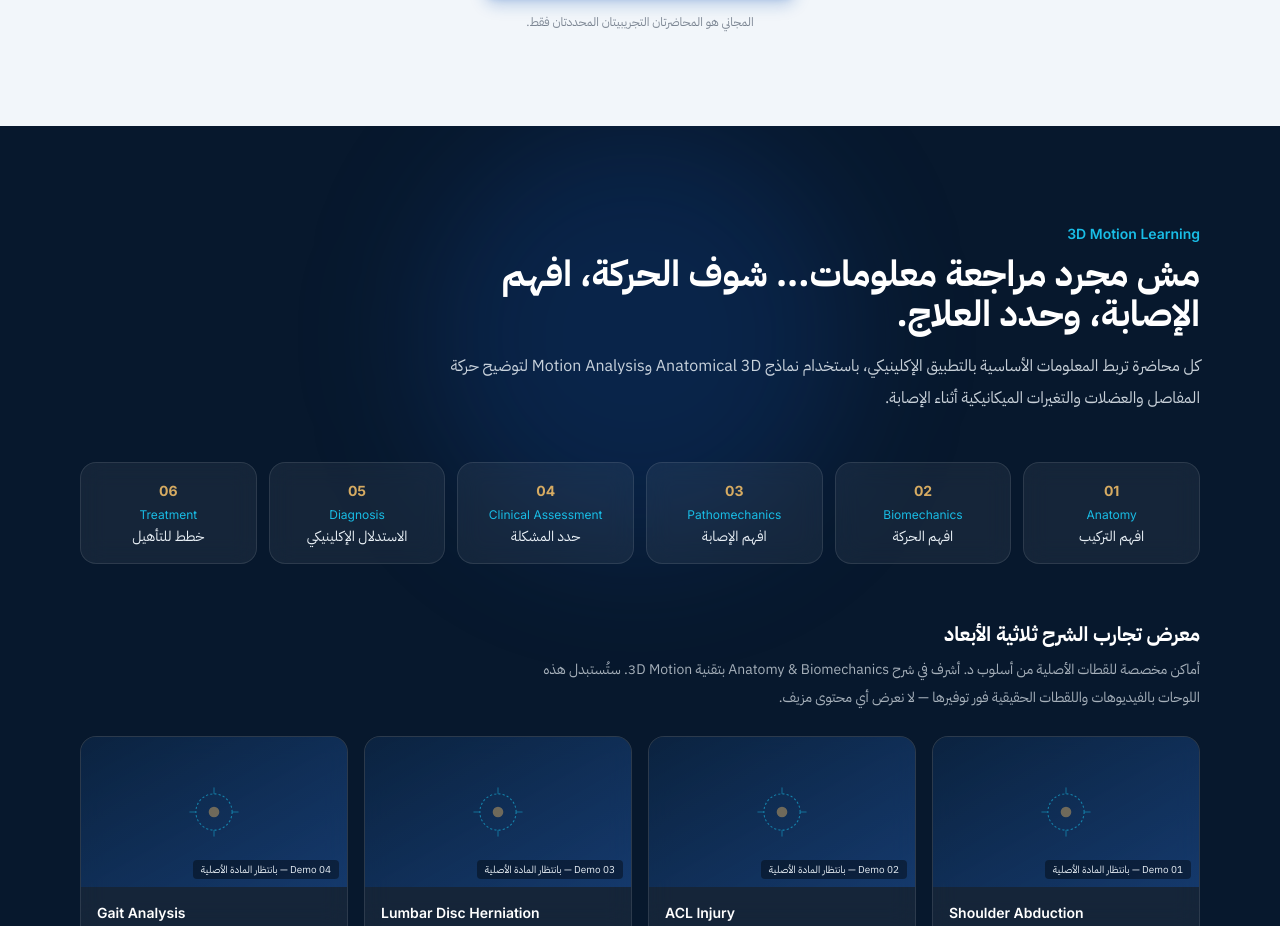
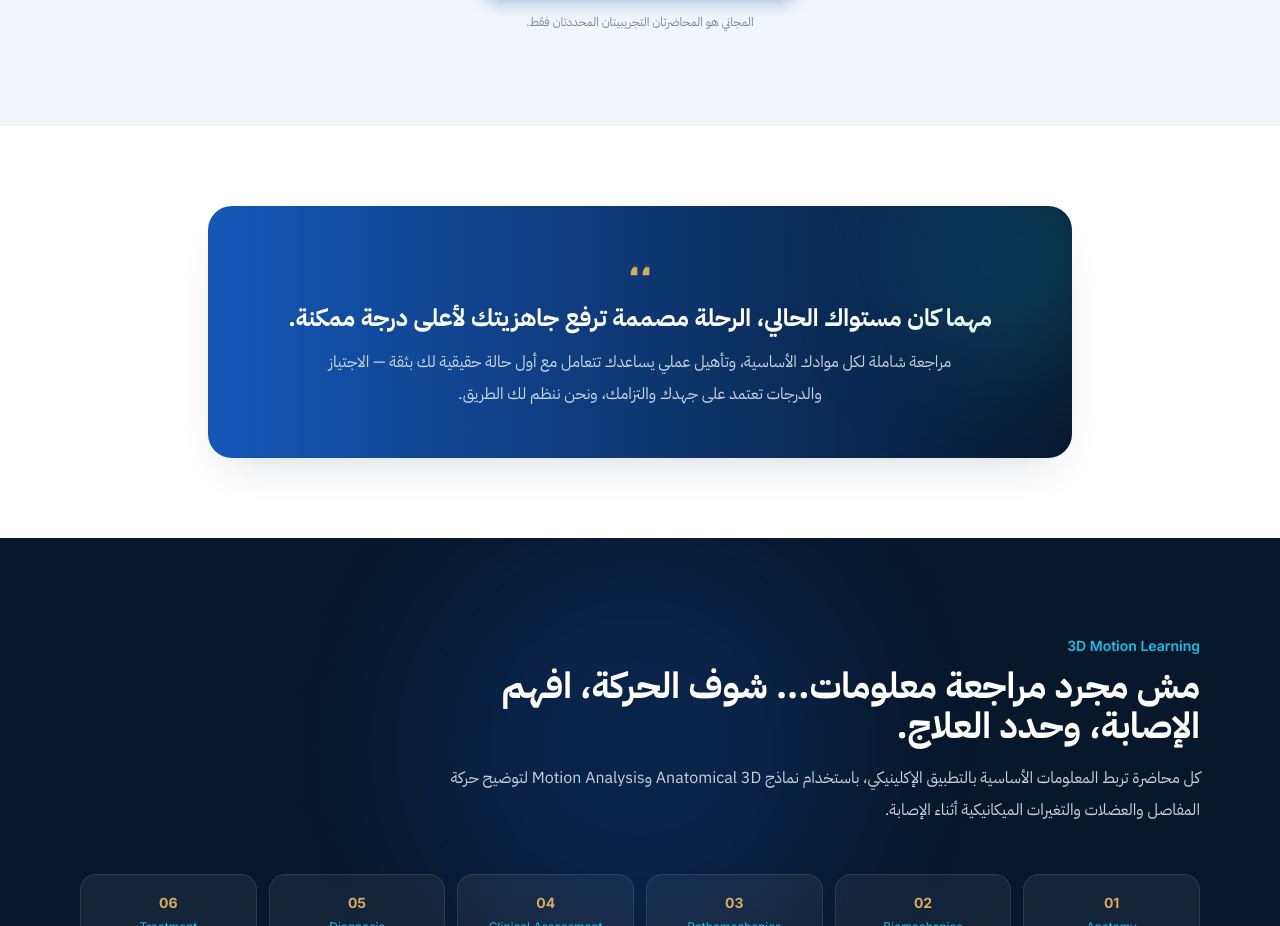
Before and after one commit to ashrafalas81-debug/mia-saudi-pt, a Next.js app: page / in a window 1280 px wide. Shown: the part 1604-2530 px from the top of the page. Built offline with nearby package versions, Linux system fonts and the light colour scheme; no server answers.

Commit message:
Add promise strip section (softened, no-result-guarantee wording)

```diff
--- a/app/page.tsx
+++ b/app/page.tsx
@@ -1,6 +1,7 @@
 import Nav from "@/components/Nav";
 import Hero from "@/components/Hero";
 import FreeWeek from "@/components/FreeWeek";
+import PromiseStrip from "@/components/PromiseStrip";
 import TeachingMethod from "@/components/TeachingMethod";
 import Curriculum from "@/components/Curriculum";
 import AppShowcase from "@/components/AppShowcase";
@@ -20,6 +21,7 @@ export default async function Home() {
       <Nav />
       <Hero settings={settings} />
       <FreeWeek />
+      <PromiseStrip />
       <TeachingMethod />
       <Curriculum />
       <AppShowcase />
--- /dev/null
+++ b/components/PromiseStrip.tsx
@@ -0,0 +1,21 @@
+export default function PromiseStrip() {
+  return (
+    <section className="bg-white py-14 md:py-20">
+      <div className="max-w-4xl mx-auto px-4">
+        <div className="relative bg-gradient-to-l from-navy to-royal rounded-3xl p-8 md:p-12 text-white text-center card-shadow overflow-hidden">
+          <div className="absolute -top-16 -right-16 w-56 h-56 rounded-full bg-cyan/20 blur-3xl" />
+          <svg viewBox="0 0 24 24" className="w-8 h-8 mx-auto mb-4 text-gold" fill="currentColor">
+            <path d="M10 8c-3 1-5 3.5-5 7v1h5v-6H7.5C8 9 9 8.5 10 8.2V8zm9 0c-3 1-5 3.5-5 7v1h5v-6h-2.5c.5-1 1.5-1.5 2.5-1.8V8z" />
+          </svg>
+          <p className="text-xl md:text-2xl font-bold leading-relaxed mb-3">
+            مهما كان مستواك الحالي، الرحلة مصممة ترفع جاهزيتك لأعلى درجة ممكنة.
+          </p>
+          <p className="text-silver/85 leading-8 max-w-2xl mx-auto">
+            مراجعة شاملة لكل موادك الأساسية، وتأهيل عملي يساعدك تتعامل مع أول حالة حقيقية لك بثقة —
+            الاجتياز والدرجات تعتمد على جهدك والتزامك، ونحن ننظم لك الطريق.
+          </p>
+        </div>
+      </div>
+    </section>
+  );
+}
```
Also changed, not shown: 1 other file (tests, documents, lock files or other folders).
